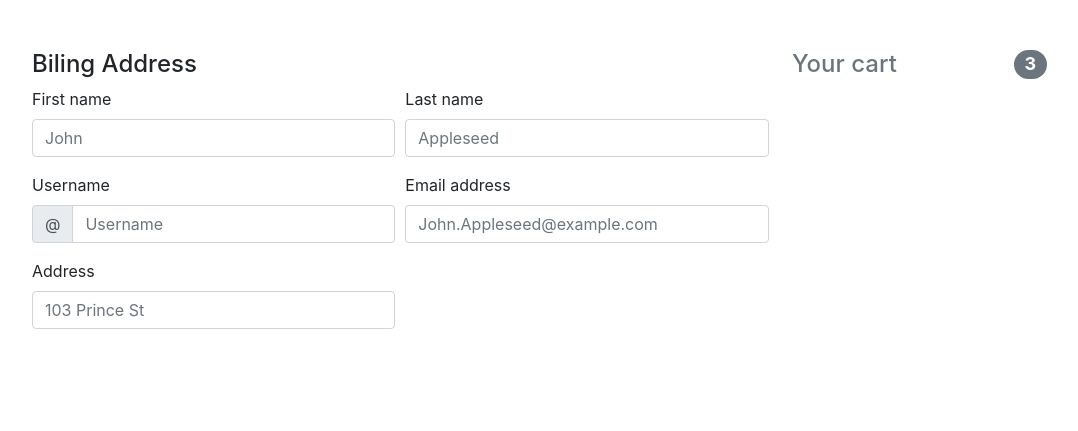
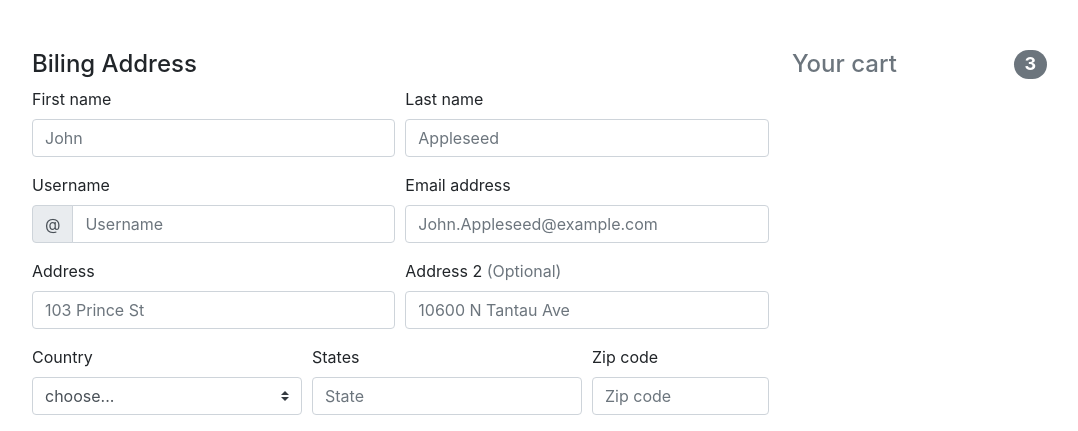
Before and after one commit to alexzhen93/Form, a plain HTML site: page index.html in a window 1280 px wide. Shown: the part 425-856 px from the top of the page, without its empty margins (53-1131 px from the left). Before the commit the page ends 800 px from the top, so only its background shows below. Drawn offline with nearby package versions, Linux system fonts and the light colour scheme.

Commit message:
state, city, and zip added

```diff
--- a/index.html
+++ b/index.html
@@ -17,8 +17,7 @@
     <div class="container text-center">
         <div class="py-5">
             <img class="mb-4 d-block mx-auto  "
-                src="https://lh3.googleusercontent.com/proxy/IBFcmPzoh1ztgGztcW3xjFU1uEOu3R1iE_Uh0Zgn0C8j15NrYh0Si_D0Gt-lktdecwq-xTl6NiRyNuKdMbuS_WP5BGiyadHWcSE8pXbuYwQVYnmFNQn6sX1pzcIAjVo"
-                alt="gif" width="300">
+                src="http://techsciblog.com/wp-content/uploads/2019/06/Selfcheckout_ICON-1.gif" alt="gif" width="300">
 
             <svg id="logo" class="mb-2 container" width="1163" height="76" viewBox="0 0 1163 76" fill="none"
                 xmlns="http://www.w3.org/2000/svg">
@@ -141,10 +140,49 @@
             <div class="form-row">
                 <div class="col-sm-4 mb-3">
                     <label for="address" class="form-lable">Address</label>
-                    <input type="text" class="form-control" id="address" placeholder="103 Prince St"
-                        required>
+                    <input type="text" class="form-control" id="address" placeholder="103 Prince St" required>
                     <div class="invalid-feedback">
                         Please enter address.
+                        <div class="valid-tooltip">
+                            Looks good!
+                        </div>
+                    </div>
+                </div>
+                <div class="col-sm-4 mb-3">
+                    <label for="address2" class="form-lable">Address 2
+                        <span class="text-muted">(Optional)</span>
+                    </label>
+                    <input type="text" class="form-control" id="address2" placeholder="10600 N Tantau Ave">
+                </div>
+            </div>
+            <div class="form-row">
+                <div class="col-sm-3 mb-3">
+                    <label for="country" class="form-lable">Country</label>
+                    <select class="custom-select" required>
+                        <option class="text-muted" value="choose">
+                            <span class="text-mute">choose...</span>
+                        </option>
+                        <option value="US">United States</option>
+                        <option value="UK">United Kindom</option>
+                        <option value="MEX">Mexico</option>
+                        <option value="CHN">China</option>
+                    </select>
+                </div>
+                <div class="col-sm-3 mb-3">
+                    <label for="states" class="form-lable">States</label>
+                    <input type="text" class="form-control" id="states" placeholder="State" required>
+                    <div class="invalid-feedback">
+                        Please enter State.
+                        <div class="valid-tooltip">
+                            Looks good!
+                        </div>
+                    </div>
+                </div>
+                <div class="col-sm-2 mb-3">
+                    <label for="zip" class="form-lable">Zip code</label>
+                    <input type="text" class="form-control" id="zip" placeholder="Zip code" required>
+                    <div class="invalid-feedback">
+                        Please enter Zip code.
                         <div class="valid-tooltip">
                             Looks good!
                         </div>
```
